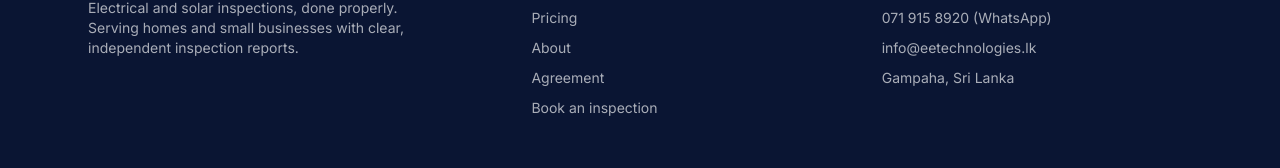
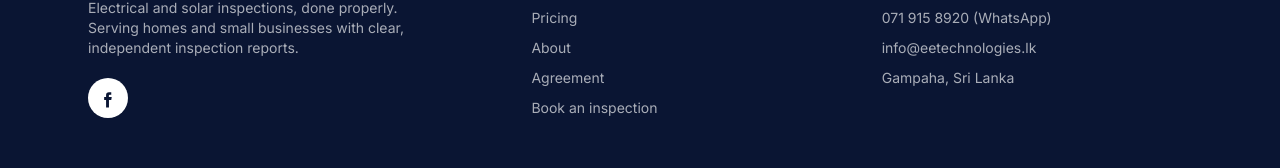
Before and after one commit to eetechnologies/ee-technologies, a Next.js app: page / in a window 1280 px wide. Shown: the part 2043-2211 px from the top of the page. Built offline with nearby package versions, Linux system fonts and the light colour scheme.

Commit message:
Add Facebook link to footer
Solid white circle badge with the Facebook "f" mark, linking to
the business's Facebook page, placed near the logo/description in
the footer. Matches the reference site's social-icon style.

```diff
--- a/components/Footer.jsx
+++ b/components/Footer.jsx
@@ -1,5 +1,6 @@
 import Link from "next/link";
 import Image from "next/image";
+import { IconFacebook } from "@/components/icons";
 
 export default function Footer() {
   return (
@@ -14,6 +15,15 @@ export default function Footer() {
             Electrical and solar inspections, done properly. Serving homes and small
             businesses with clear, independent inspection reports.
           </p>
+          <a
+            href="https://www.facebook.com/EandETechnologiesLK"
+            target="_blank"
+            rel="noopener noreferrer"
+            aria-label="E & E Technologies on Facebook"
+            className="mt-5 inline-flex h-10 w-10 items-center justify-center rounded-full bg-white text-navy-ink transition-colors hover:bg-orange-light hover:text-white"
+          >
+            <IconFacebook style={{ width: 24, height: 24 }} />
+          </a>
         </div>
 
         <div>
--- a/components/icons.jsx
+++ b/components/icons.jsx
@@ -96,6 +96,18 @@ export function IconPhone(props) {
   );
 }
 
+export function IconFacebook(props) {
+  return base(
+    <>
+      <path
+        d="M24.8 10.4h-3.2a4.8 4.8 0 0 0-4.8 4.8v3.2h-3.2v4.8h3.2v12.8h4.8v-12.8h3.84l.8-4.8h-4.8v-2.4a1.6 1.6 0 0 1 1.6-1.6h2.4V10.4Z"
+        fill="currentColor"
+      />
+    </>,
+    props
+  );
+}
+
 export function IconShield(props) {
   return base(
     <>
```
